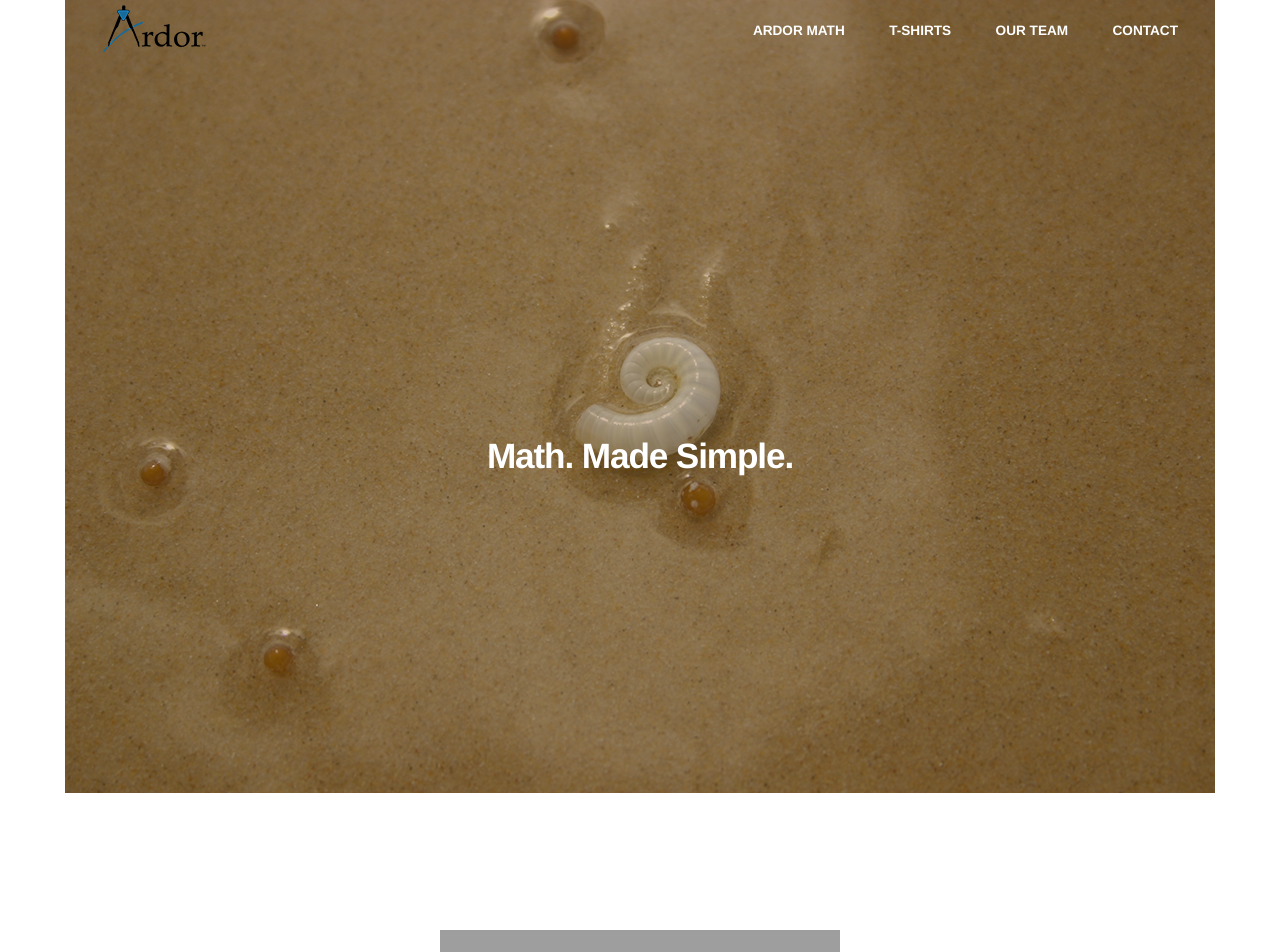
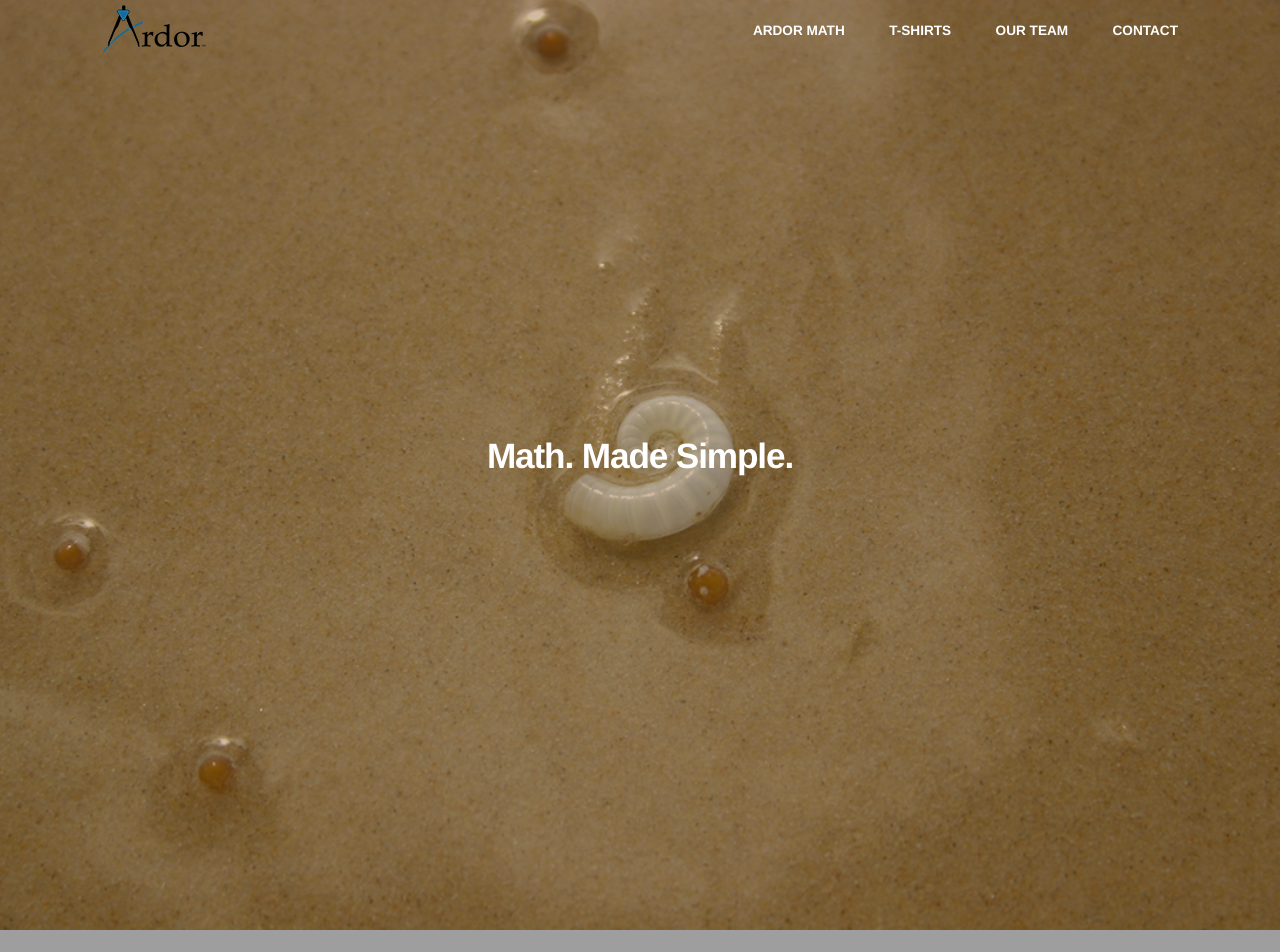
Before and after one commit to ardor-education/ardor-education.github.io, a Jekyll site: the page built from index.html, in a window 1280 px wide and 1400 px high. Shown: the top 952 px of the window. Built offline with Jekyll 4.4.1, drawn with Linux system fonts in a browser that asks for light colours; some web fonts are replaced; grey boxes are pictures that could not be loaded.

Commit message:
add max width and cover

```diff
--- a/_sass/modules/_hero.scss
+++ b/_sass/modules/_hero.scss
@@ -214,6 +214,7 @@
         max-width: 100%;
         background-color:  $hero-background;
         background-position: top;
+        background-size: cover;
     }
 
     // about
@@ -224,6 +225,7 @@
         background-color:  $hero-background;
         background-position: top;
         background-repeat: no-repeat;
+        background-size: cover;
     }
 
     // team
@@ -234,6 +236,7 @@
         background-color:  $hero-background;
         background-position: top;
         background-repeat: no-repeat;
+        background-size: cover;
 
     }
 
@@ -245,6 +248,7 @@
         background-color:  $hero-background;
         background-position: top;
         background-repeat: no-repeat;
+        background-size: cover;
     }
 
     // ardormath
@@ -253,8 +257,10 @@
         @include background(url($hero-image) no-repeat fixed);
         max-width: 100%;
         background-color:  $hero-background;
+        max-width: 100%;
         background-position: top;
         background-repeat: no-repeat;
+        background-size: cover;
     }
     &.hero--ardormath-showcase-generation {
         $hero-image: '../assets/images/bg/amath-showcase-teacher.png';
@@ -263,25 +269,25 @@
         max-width: 100%;
         background-position: top;
         background-repeat: no-repeat;
-        //background-size: cover;
+        background-size: cover;
     }
     &.hero--ardormath-showcase-help {
-        //$hero-image: '../assets/images/bg/amath-showcase-student.png';
-       // @include calc(width, "100%");
-       // @include background(url($hero-image) no-repeat fixed);
+        $hero-image: '../assets/images/bg/amath-showcase-student.png';
+        @include background(url($hero-image) no-repeat fixed);
         background-color:  $hero-background;
-       // background-position: top;
-       // background-repeat: no-repeat;
-       // background-size: cover;
+        max-width: 100%;
+        background-position: top;
+        background-repeat: no-repeat;
+        background-size: cover;
     }
     &.hero--ardormath-showcase-tracking {
-        //$hero-image: '../assets/images/bg/amath-showcase-help.png';
-        //@include calc(width, "100%");
-        //@include background(url($hero-image) no-repeat fixed);
+        $hero-image: '../assets/images/bg/amath-showcase-help.png';
+        @include background(url($hero-image) no-repeat fixed);
         background-color:  $hero-background;
-        //background-position: top;
-        //background-repeat: no-repeat;
-        //background-size: cover;
+        max-width: 100%;
+        background-position: top;
+        background-repeat: no-repeat;
+        background-size: cover;
     }
 
     // not found
```
